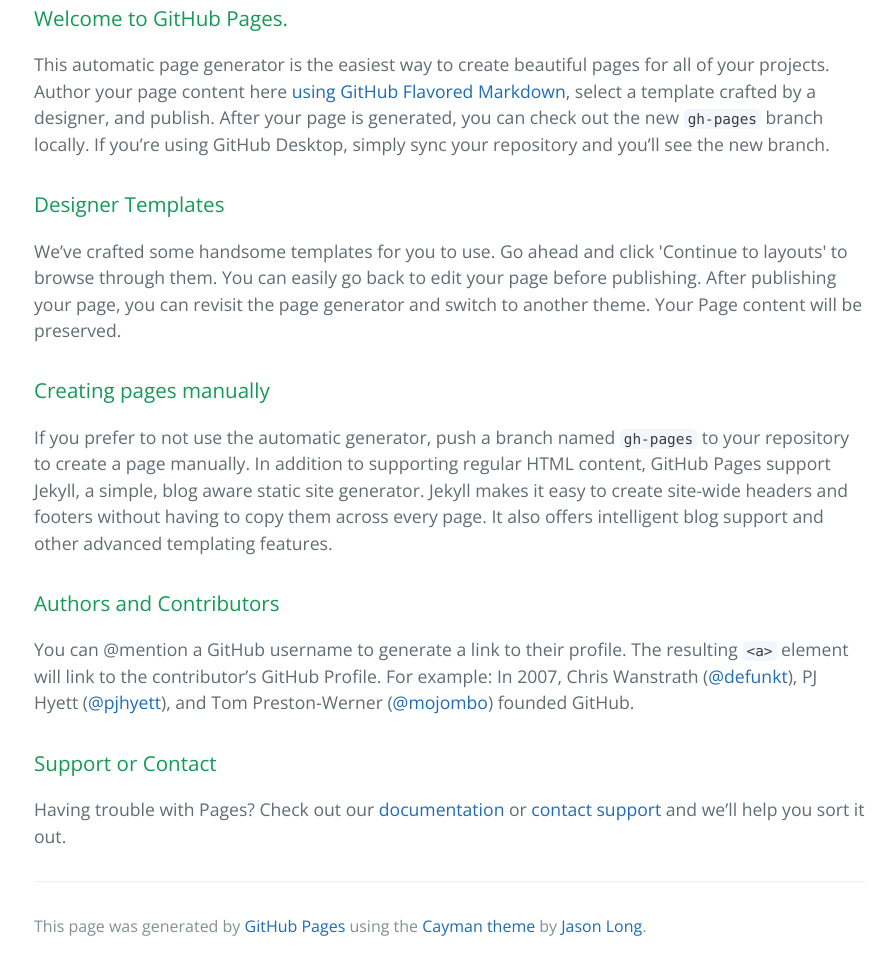
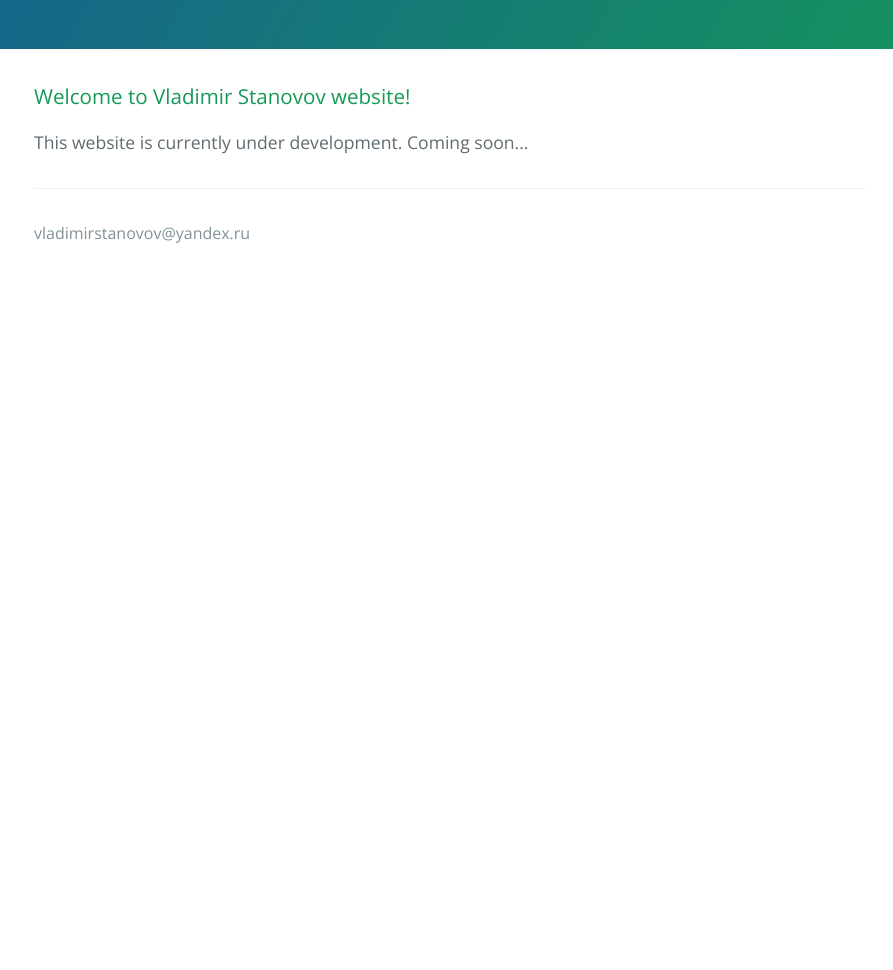
Before and after one commit to VladimirStanovov/vladimirstanovov.github.io, a plain HTML site: page index.html in a window 1280 px wide. Shown: the part 299-1269 px from the top of the page, without its empty margins (190-1083 px from the left). After the commit the page ends 800 px from the top, so only its background shows below. Drawn offline with nearby package versions, Linux system fonts and the light colour scheme.

Commit message:
under development

```diff
--- a/index.html
+++ b/index.html
@@ -2,7 +2,7 @@
 <html lang="en-us">
   <head>
     <meta charset="UTF-8">
-    <title>Vladimirstanovov.GitHub.io by VladimirStanovov</title>
+    <title>Vladimirstanovov.com by VladimirStanovov</title>
     <meta name="viewport" content="width=device-width, initial-scale=1">
     <link rel="stylesheet" type="text/css" href="stylesheets/normalize.css" media="screen">
     <link href='https://fonts.googleapis.com/css?family=Open+Sans:400,700' rel='stylesheet' type='text/css'>
@@ -11,39 +11,19 @@
   </head>
   <body>
     <section class="page-header">
-      <h1 class="project-name">Vladimirstanovov.GitHub.io</h1>
+      <h1 class="project-name">Vladimirstanovov.com is under development...</h1>
       <h2 class="project-tagline"></h2>
     </section>
 
     <section class="main-content">
       <h3>
-<a id="welcome-to-github-pages" class="anchor" href="#welcome-to-github-pages" aria-hidden="true"><span aria-hidden="true" class="octicon octicon-link"></span></a>Welcome to GitHub Pages.</h3>
+<a id="welcome-to-vvs-pages" class="anchor" href="#welcome-to-vvs-pages" aria-hidden="true"><span aria-hidden="true" class="octicon octicon-link"></span></a>Welcome to Vladimir Stanovov website!</h3>
 
-<p>This automatic page generator is the easiest way to create beautiful pages for all of your projects. Author your page content here <a href="https://guides.github.com/features/mastering-markdown/">using GitHub Flavored Markdown</a>, select a template crafted by a designer, and publish. After your page is generated, you can check out the new <code>gh-pages</code> branch locally. If you’re using GitHub Desktop, simply sync your repository and you’ll see the new branch.</p>
-
-<h3>
-<a id="designer-templates" class="anchor" href="#designer-templates" aria-hidden="true"><span aria-hidden="true" class="octicon octicon-link"></span></a>Designer Templates</h3>
-
-<p>We’ve crafted some handsome templates for you to use. Go ahead and click 'Continue to layouts' to browse through them. You can easily go back to edit your page before publishing. After publishing your page, you can revisit the page generator and switch to another theme. Your Page content will be preserved.</p>
-
-<h3>
-<a id="creating-pages-manually" class="anchor" href="#creating-pages-manually" aria-hidden="true"><span aria-hidden="true" class="octicon octicon-link"></span></a>Creating pages manually</h3>
-
-<p>If you prefer to not use the automatic generator, push a branch named <code>gh-pages</code> to your repository to create a page manually. In addition to supporting regular HTML content, GitHub Pages support Jekyll, a simple, blog aware static site generator. Jekyll makes it easy to create site-wide headers and footers without having to copy them across every page. It also offers intelligent blog support and other advanced templating features.</p>
-
-<h3>
-<a id="authors-and-contributors" class="anchor" href="#authors-and-contributors" aria-hidden="true"><span aria-hidden="true" class="octicon octicon-link"></span></a>Authors and Contributors</h3>
-
-<p>You can @mention a GitHub username to generate a link to their profile. The resulting <code>&lt;a&gt;</code> element will link to the contributor’s GitHub Profile. For example: In 2007, Chris Wanstrath (<a href="https://github.com/defunkt" class="user-mention">@defunkt</a>), PJ Hyett (<a href="https://github.com/pjhyett" class="user-mention">@pjhyett</a>), and Tom Preston-Werner (<a href="https://github.com/mojombo" class="user-mention">@mojombo</a>) founded GitHub.</p>
-
-<h3>
-<a id="support-or-contact" class="anchor" href="#support-or-contact" aria-hidden="true"><span aria-hidden="true" class="octicon octicon-link"></span></a>Support or Contact</h3>
-
-<p>Having trouble with Pages? Check out our <a href="https://help.github.com/pages">documentation</a> or <a href="https://github.com/contact">contact support</a> and we’ll help you sort it out.</p>
+<p>This website is currently under development. Coming soon... </p>
 
       <footer class="site-footer">
 
-        <span class="site-footer-credits">This page was generated by <a href="https://pages.github.com">GitHub Pages</a> using the <a href="https://github.com/jasonlong/cayman-theme">Cayman theme</a> by <a href="https://twitter.com/jasonlong">Jason Long</a>.</span>
+        <span class="site-footer-credits"> vladimirstanovov@yandex.ru </span>
       </footer>
 
     </section>
```
